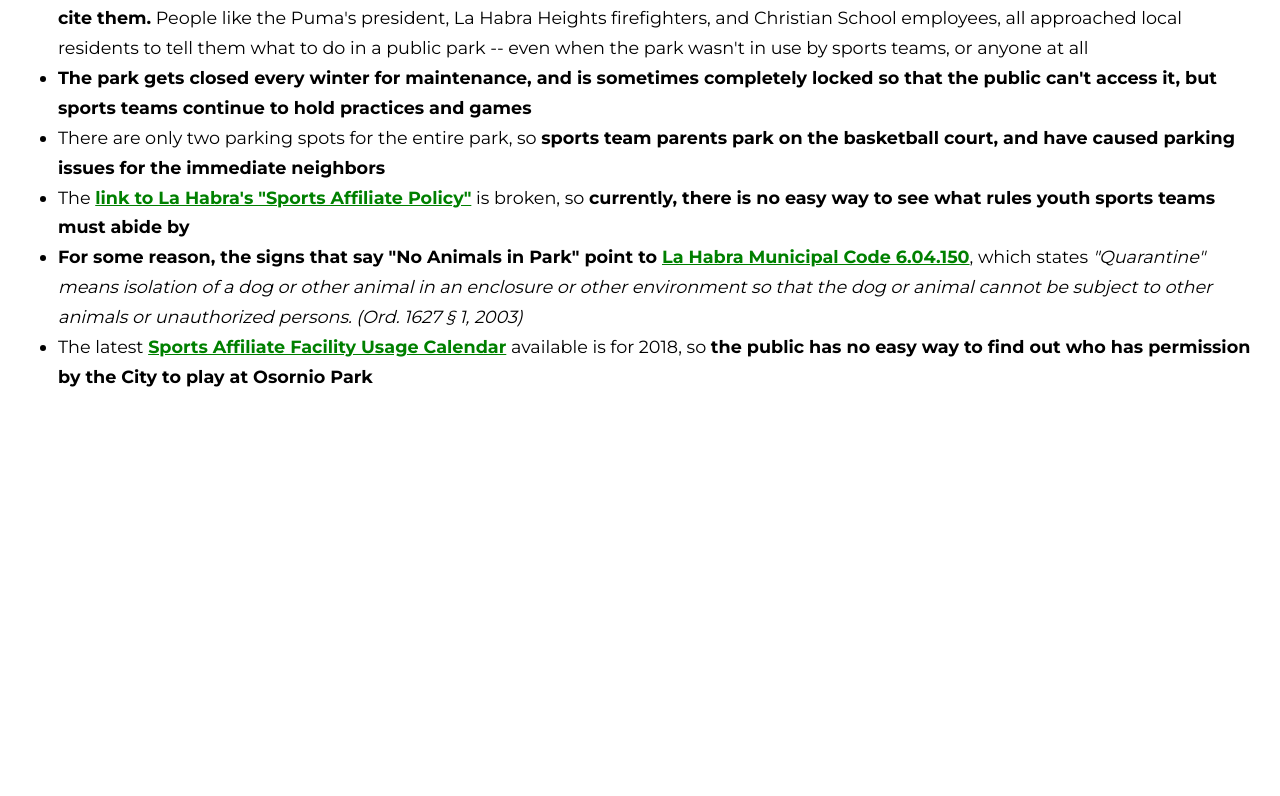
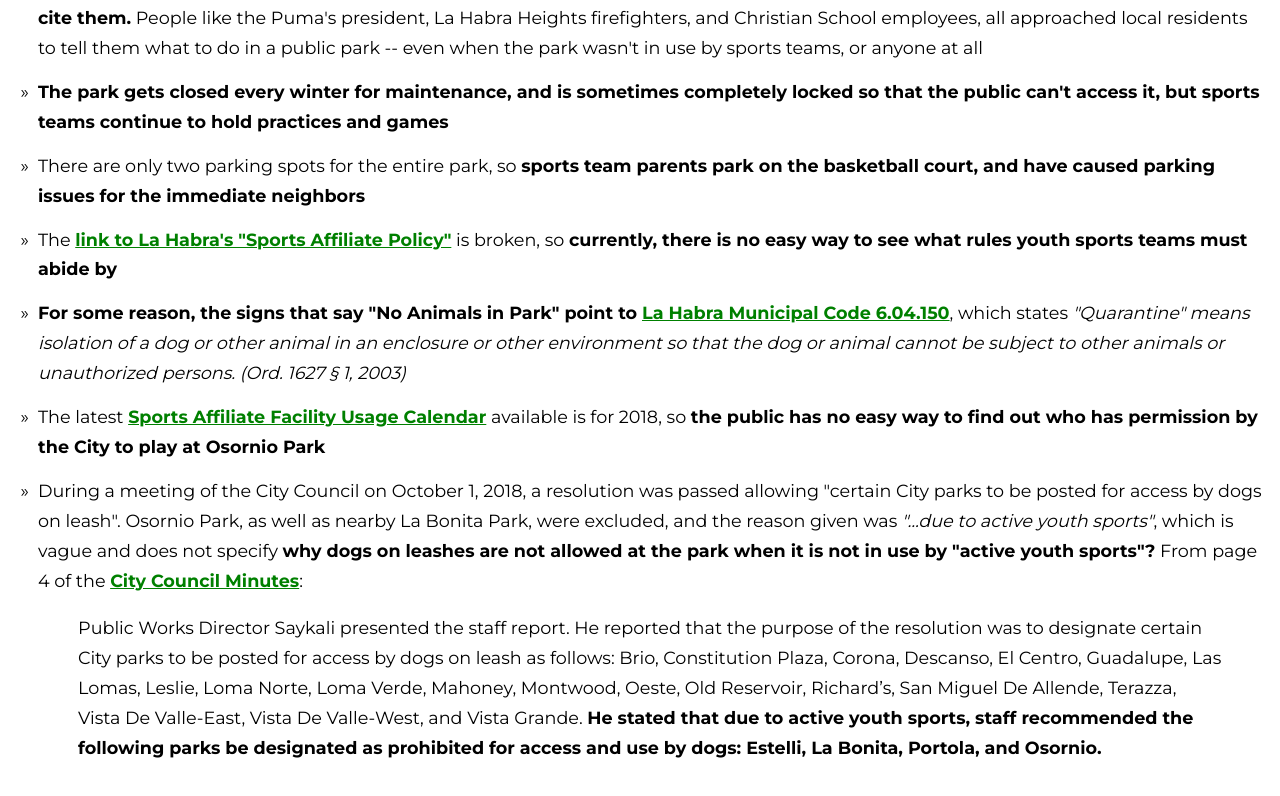
Before and after one commit to pixelsnob/friendsofosorniopark, a Next.js app: page /issues in a window 1280 px wide. Shown: the part 314-1110 px from the top of the page. Before the commit the page ends 800 px from the top, so only its background shows below. Built offline with nearby package versions, Linux system fonts and the light colour scheme; a web font is replaced by a local one.

Commit message:
Styling, adding content

```diff
--- a/components/IssuesList.js
+++ b/components/IssuesList.js
@@ -5,13 +5,26 @@ export default props => {
 
   let moreListItems;
 
-  // if (props.full) {
-  //   moreListItems = (
-  //     <li>
-  //       More
-  //     </li>
-  //   );
-  // }
+  if (props.full) {
+    moreListItems = (
+      <li>
+        During a meeting of the City Council on October 1, 2018,
+        a resolution was passed allowing "certain City parks to be posted for access by dogs on leash". Osornio Park, as well as nearby La Bonita Park, were excluded,
+        and the reason given was <em>"...due to active youth sports"</em>, which is vague and does not specify <strong>why dogs on leashes
+        are not allowed at the park when it is not in use by "active youth sports"?</strong> From page 4 of
+        the <a href="http://www.lahabracity.com/AgendaCenter/ViewFile/Minutes/_10012018-1004" target="_blank">City Council Minutes</a>:
+        <blockquote>
+          Public Works Director Saykali presented the staff report. He reported that the purpose of the
+          resolution was to designate certain City parks to be posted for access by dogs on leash as follows:
+          Brio, Constitution Plaza, Corona, Descanso, El Centro, Guadalupe, Las Lomas, Leslie, Loma
+          Norte, Loma Verde, Mahoney, Montwood, Oeste, Old Reservoir, Richard’s, San Miguel De
+          Allende, Terazza, Vista De Valle-East, Vista De Valle-West, and Vista Grande. <strong>He stated that
+          due to active youth sports, staff recommended the following parks be designated as prohibited
+          for access and use by dogs: Estelli, La Bonita, Portola, and Osornio.</strong>
+        </blockquote>
+      </li>
+    );
+  }
 
   return (
     <Fragment>
--- a/components/Layout.js
+++ b/components/Layout.js
@@ -49,12 +49,25 @@ export default props => (
 
       }
       .nav-container {
-
         padding-top: 18px;
       }
-      .layout {
+      ul {
+        margin: 0;
+        padding-left: 20px;
+      }
+      ul li {
+        list-style-type: "»  ";
+        padding: 0 0 14px 0;
+      }
+      li {
 
+
+        margin: 0;
       }
+      ol[type="a"] li {
+        padding: 0;
+      }
+
       @media screen and (max-width: 768px) {
 
       }
```
Also changed, not shown: components/Head.js (+0 -18 lines).
